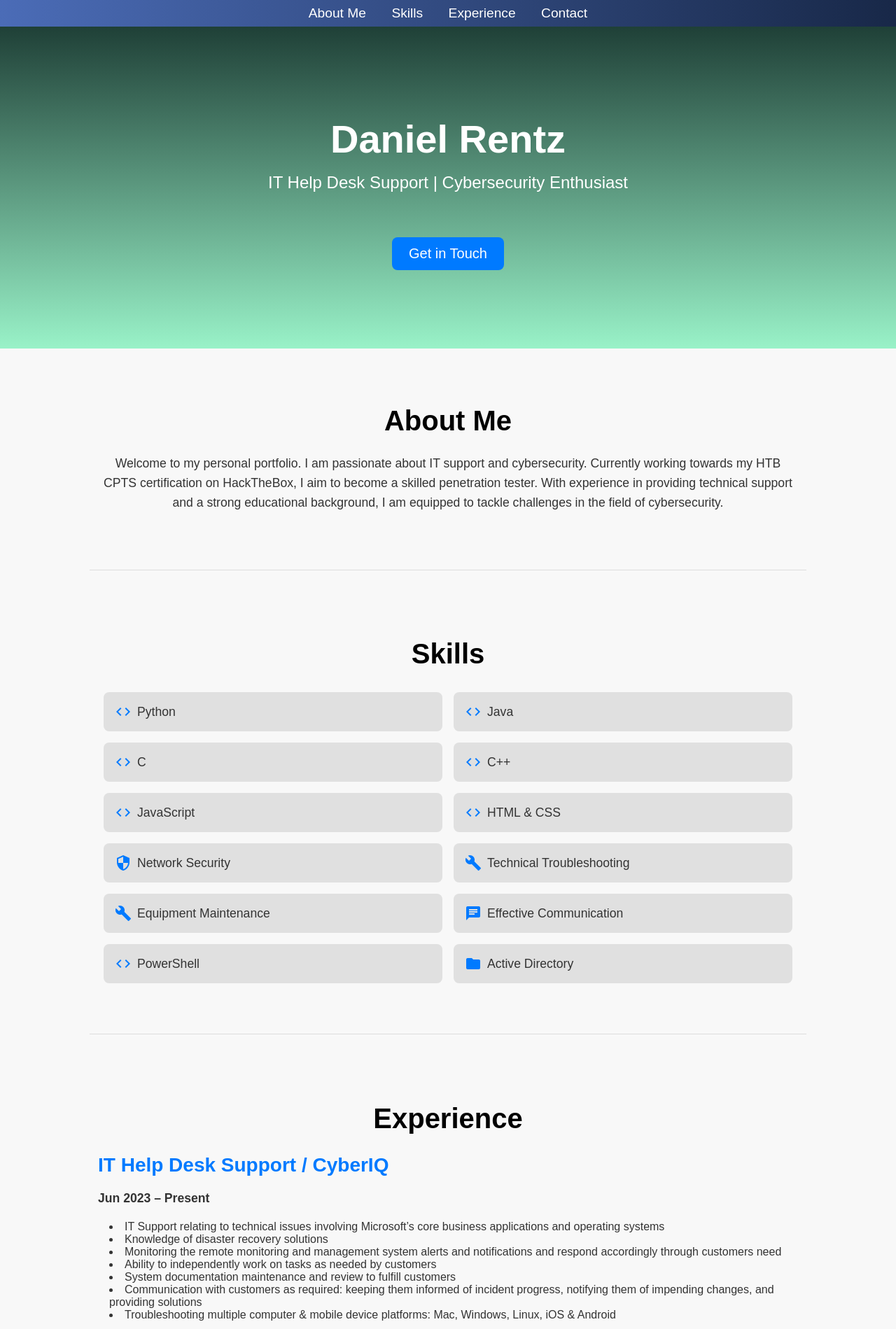
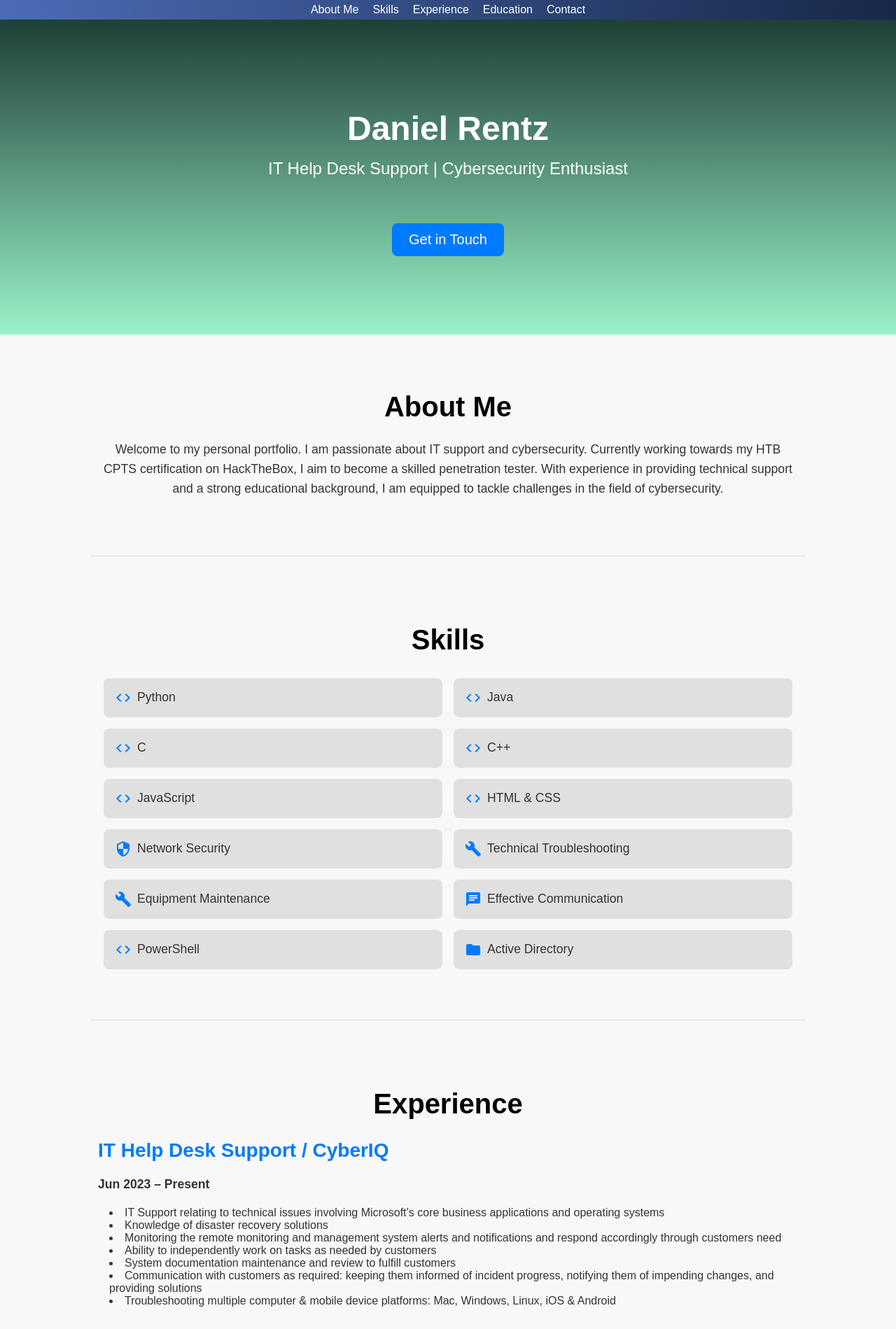
Before and after one commit to drent-z/danielren.tz, a Flask app: page / in a window 1280 px wide. Shown: the top 1899 px of the page at 70% size. Run offline with Flask 2, Linux system fonts and the light colour scheme; some web fonts are replaced.

Commit message:
adjusted padding and added more info

```diff
--- a/app/static/styles.css
+++ b/app/static/styles.css
@@ -9,8 +9,9 @@ body {
 
 header {
     background: linear-gradient(90deg, #4b6cb7, #182848); /* Blue gradient */
-    padding: 0.5rem 0; /* Thinner padding */
+    padding: 0.3rem 0; /* Thinner padding */
     text-align: center;
+    font-size: 0.9rem; /* Reduced font size */
 }
 
 header nav ul {
@@ -21,13 +22,13 @@ header nav ul {
 
 header nav ul li {
     display: inline;
-    margin: 0 1rem;
+    margin: 0 0.5rem; /* Reduced margin */
 }
 
 header nav ul li a {
     color: #fff;
     text-decoration: none;
-    font-size: 1.2rem;
+    font-size: 1rem; /* Reduced font size */
 }
 
 .hero {
@@ -40,7 +41,7 @@ header nav ul li a {
 }
 
 .hero h1 {
-    font-size: 3.5rem; /* Adjusted font size */
+    font-size: 3rem; /* Adjusted font size */
     margin: 0;
     animation: slideInFromLeft 1s ease-in-out;
 }
@@ -125,19 +126,19 @@ header nav ul li a {
     color: #007aff;
 }
 
-.experience-item {
+.experience-item, .education-item {
     margin-bottom: 1.5rem; /* Adjusted margin-bottom */
     text-align: left;
     animation: fadeInUp 1.5s ease-in-out;
 }
 
-.experience-item h3 {
+.experience-item h3, .education-item h3 {
     font-size: 1.75rem; /* Adjusted font size */
     margin-bottom: 0.5rem;
     color: #007aff; /* Blue header */
 }
 
-.experience-item p {
+.experience-item p, .education-item p {
     font-size: 1.1rem; /* Adjusted font size */
     color: #333;
 }
@@ -158,8 +159,9 @@ footer {
     background: linear-gradient(90deg, #4b6cb7, #182848); /* Blue gradient */
     color: #fff;
     text-align: center;
-    padding: 1rem 0; /* Thinner padding */
+    padding: 0.5rem 0; /* Thinner padding */
     margin-top: 2rem; /* Reduced margin-top */
+    font-size: 0.9rem; /* Reduced font size */
 }
 
 @media (max-width: 768px) {
@@ -168,7 +170,7 @@ footer {
     }
 
     .hero h1 {
-        font-size: 3rem; /* Adjusted font size for mobile */
+        font-size: 2.5rem; /* Adjusted font size for mobile */
     }
 
     .hero p {
@@ -196,11 +198,11 @@ footer {
         font-size: 1rem; /* Adjusted font size for mobile */
     }
 
-    .experience-item h3 {
+    .experience-item h3, .education-item h3 {
         font-size: 1.5rem; /* Adjusted font size for mobile */
     }
 
-    .experience-item p, .experience-item ul {
+    .experience-item p, .education-item p, .experience-item ul {
         font-size: 1rem; /* Adjusted font size for mobile */
     }
 }
--- a/app/templates/index.html
+++ b/app/templates/index.html
@@ -16,6 +16,7 @@
                     <li><a href="#about">About Me</a></li>
                     <li><a href="#skills">Skills</a></li>
                     <li><a href="#experience">Experience</a></li>
+                    <li><a href="#education">Education</a></li>
                     <li><a href="#contact">Contact</a></li>
                 </ul>
             </nav>
@@ -95,6 +96,22 @@
 
         <div class="separator"></div>
 
+        <section id="education" class="section">
+            <div class="container">
+                <h2>Education</h2>
+                <div class="education-item">
+                    <h3>Bachelor of Science in Cybersecurity / Florida International University</h3>
+                    <p><strong>Jan 2024 – Apr 2025</strong></p>
+                </div>
+                <div class="education-item">
+                    <h3>Associate in Arts in Computer & Information Systems / Miami Dade College</h3>
+                    <p><strong>Jun 2022 – Dec 2023</strong></p>
+                </div>
+            </div>
+        </section>
+
+        <div class="separator"></div>
+
         <section id="contact" class="section">
             <div class="container">
                 <h2>Contact</h2>
```
Also changed, not shown: 2 other files.
